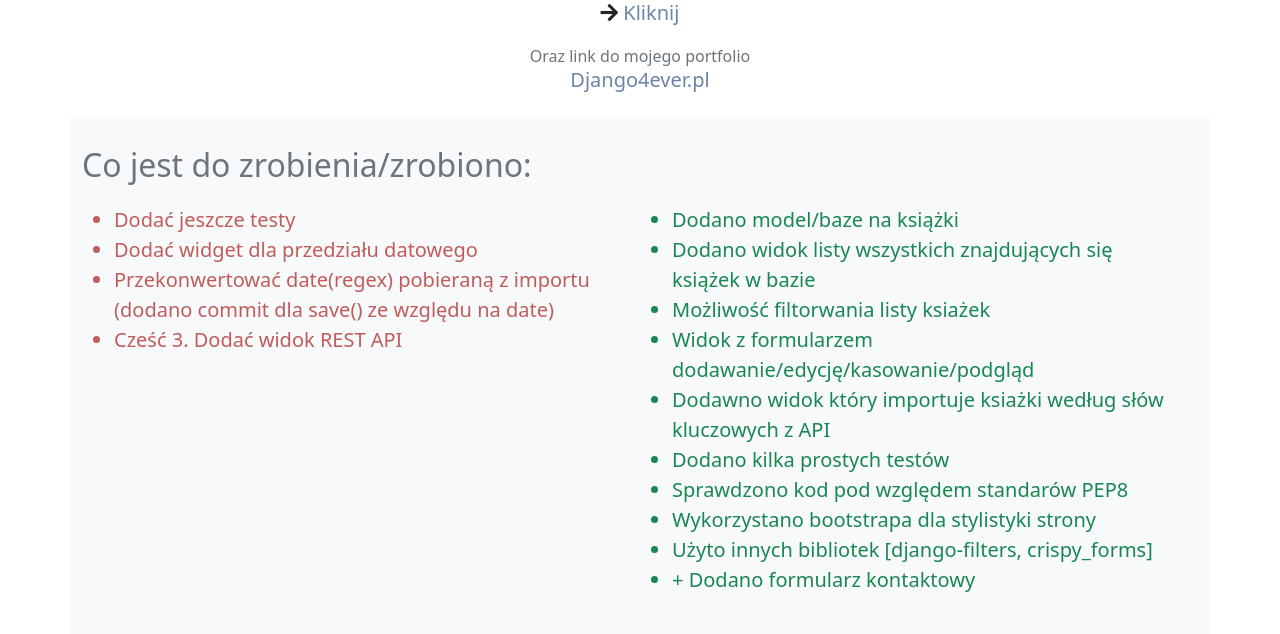
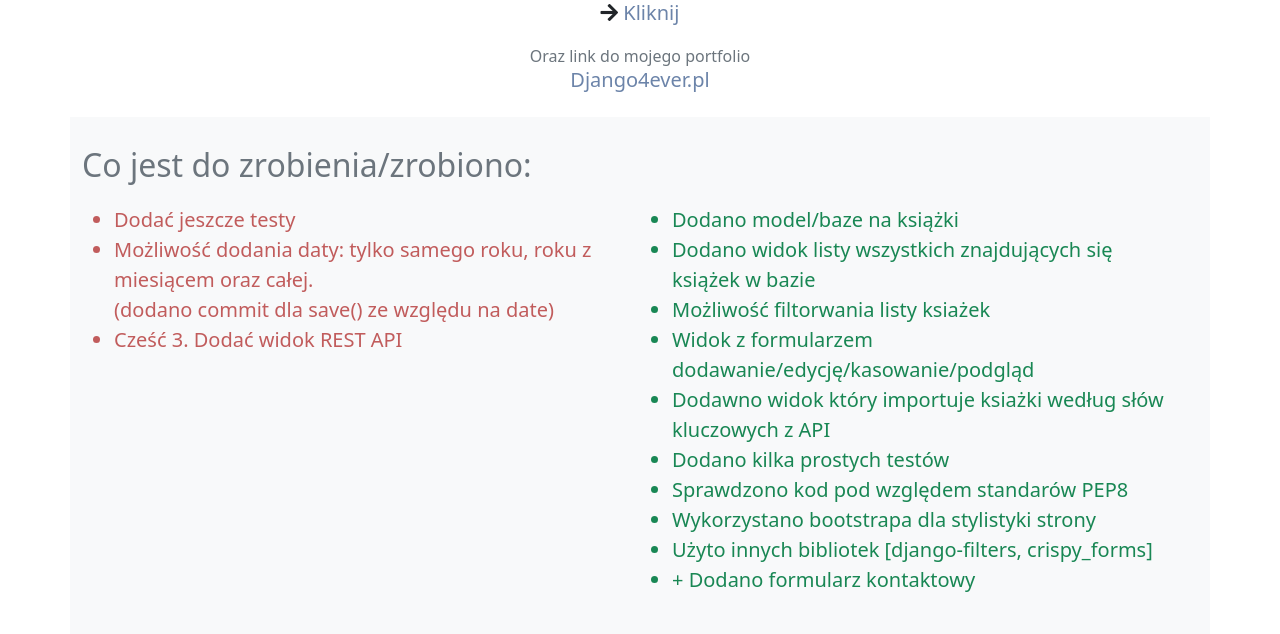
Before and after one commit to Native856/portsg.pl, a Django app: page / in a window 1280 px wide. Shown: the part 855-1489 px from the top of the page. Run offline with Django 3.2, Linux system fonts and the light colour scheme; some libraries are stand-ins or nearby versions; some web fonts are replaced.

Commit message:
Update base.html

```diff
--- a/BookProject/BookApp/templates/BookApp/base.html
+++ b/BookProject/BookApp/templates/BookApp/base.html
@@ -90,8 +90,7 @@
             <div class="col-6 fs-5 col-todo mt-3">
                 <ul>
                     <li>Dodać jeszcze testy</li>
-                    <li>Dodać widget dla przedziału datowego</li>
-                    <li>Przekonwertować date(regex) pobieraną z importu<br/>
+                    <li>Możliwość dodania daty: tylko samego roku, roku z miesiącem oraz całej.<br/>
                         (dodano commit dla save() ze względu na date)
                     </li>
                     <li>Cześć 3. Dodać widok REST API</li>
```
